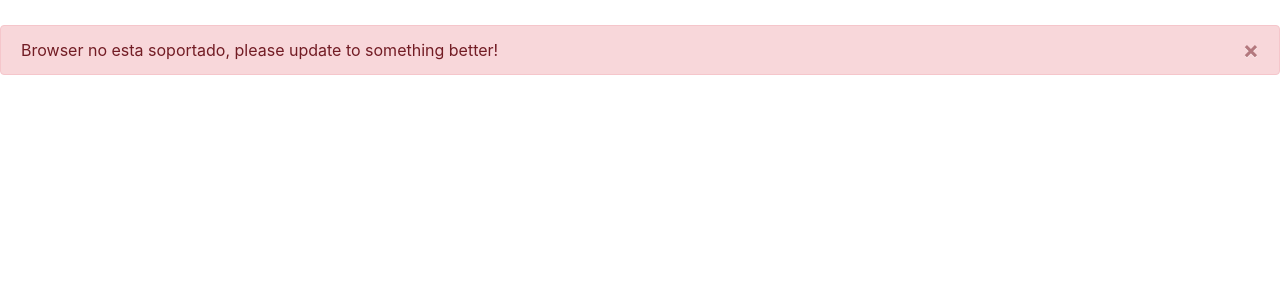
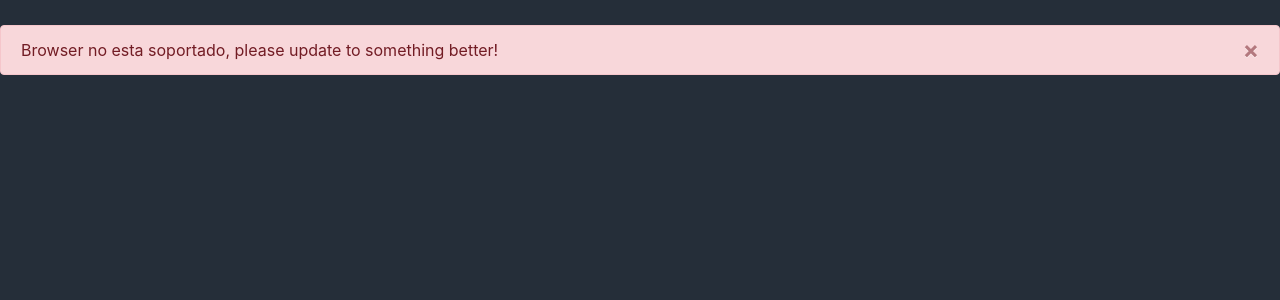
Before and after one commit to pjcalvo/abstracta-docker, a Vue app: page / in a window 1280 px wide. Shown: the top 300 px of the page. Built offline with nearby package versions, Linux system fonts and the light colour scheme; what vue-resource, vue-session would draw is missing.

Commit message:
cambio decss

```diff
--- a/index.html
+++ b/index.html
@@ -5,7 +5,7 @@
     <title>Abstracta - Docker </title>
     <meta name="viewport" content="width=device-width">
   </head>
-  <body>
+  <body style ="background-color: rgb(37, 46, 57) !important;">
     <div id="app"></div>
     <!-- built files will be auto injected -->
   </body>
--- a/src/App.vue
+++ b/src/App.vue
@@ -13,7 +13,7 @@
 html, body {
   width: 100%;
   height: 100%;
-  background-color: rgb(37, 46, 57);
+  background-color: rgb(37, 46, 57) !important;
 }
 
 .center-container{
--- a/src/main.js
+++ b/src/main.js
@@ -20,10 +20,8 @@ Vue.mixin({
   methods: {
     verifyBrowser: function () {
       if (navigator.userAgent.toLowerCase().indexOf('firefox') > -1) {
-        alert('safari o es')
         return false
       } else if (navigator.userAgent.toLowerCase().indexOf('chrome') > -1 && navigator.userAgent.toLowerCase().indexOf('73') === -1) {
-        alert('chrome 67')
         return false
       }
       return true
```
